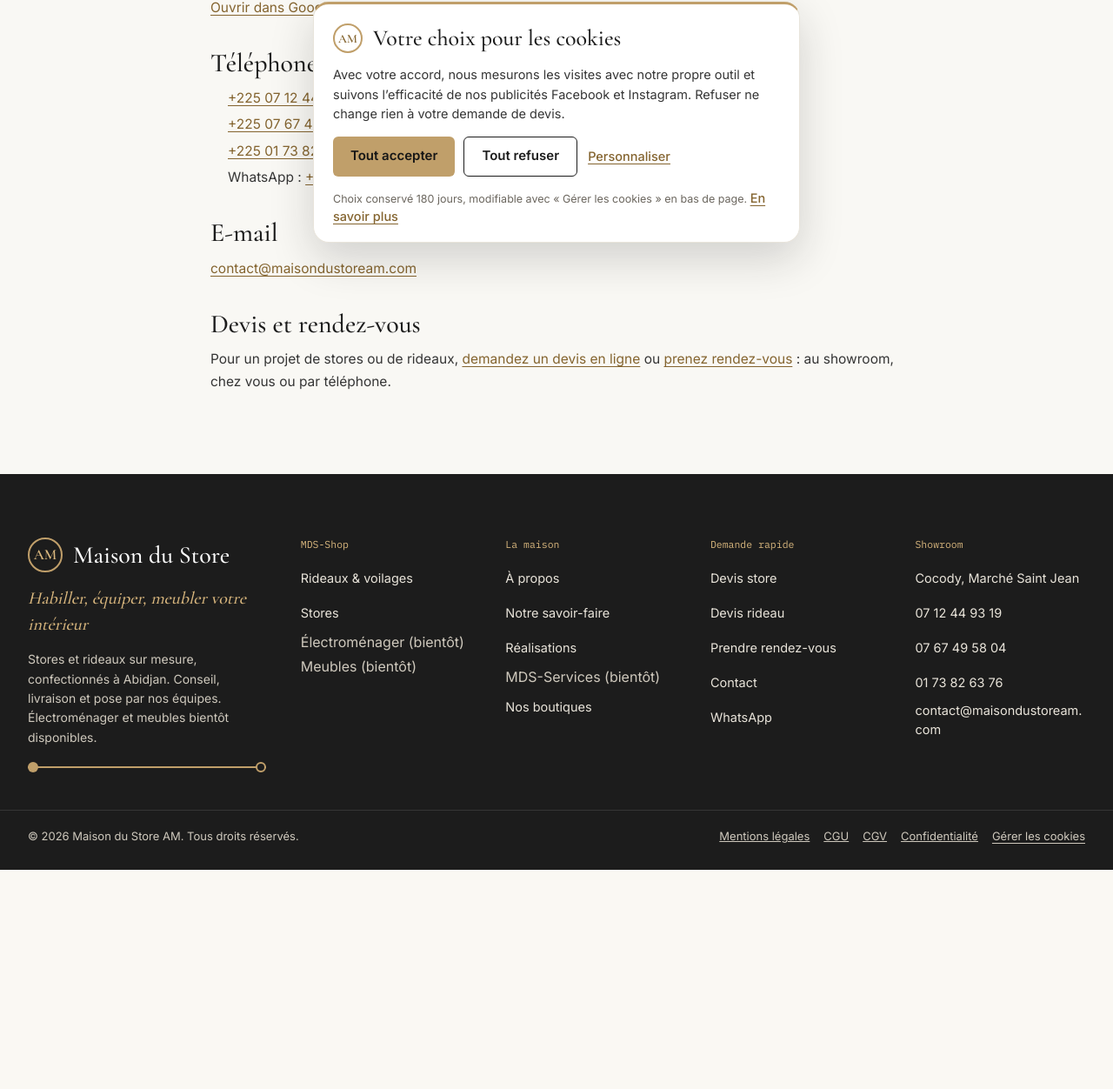
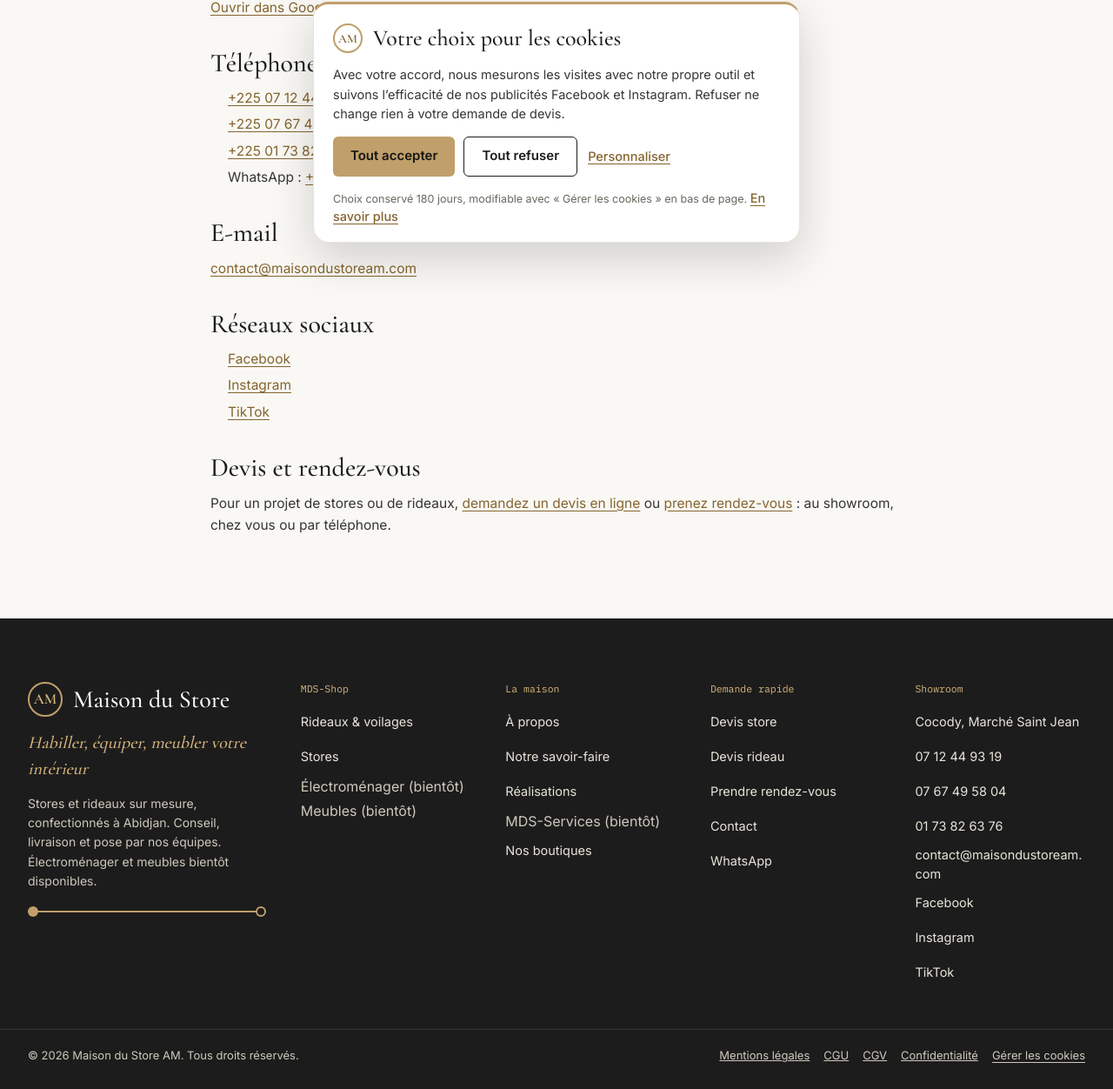
Before and after one commit to CM-maisondustore/Maison-du-store-AM, a Laravel app: page /contact in a window 1280 px wide. Shown: the part 505-1757 px from the top of the page at 87% size. Before the commit the page ends 1505 px from the top, so only its background shows below. Run offline with Laravel 12, Linux system fonts and the light colour scheme; data comes from the database, SQL or seed files in the repository; data that the repository does not hold is empty.

Commit message:
Site public : profils Facebook, Instagram et TikTok (pied de page, Contact, llms.txt, sameAs)
Co-Authored-By: Claude Opus 5.5 <noreply@anthropic.com>

```diff
--- a/Backend/app/Support/Site/Seo.php
+++ b/Backend/app/Support/Site/Seo.php
@@ -138,6 +138,8 @@ class Seo
             '- Électroménager et meubles : boutiques bientôt ouvertes.',
             '- Téléphone : '.$phones.' ; WhatsApp : '.$c['whatsapp'].' ; e-mail : '.$c['email'],
             '',
+            ...array_map(fn ($network, $url) => '- '.(is_string($network) ? $network : 'Profil').' : '.$url, array_keys((array) config('site.profiles')), (array) config('site.profiles')),
+            '',
             '## Pages principales',
             '',
             '- [Accueil]('.route('home').') : boutiques, savoir-faire, réalisations, prise de rendez-vous',
--- a/Backend/config/site.php
+++ b/Backend/config/site.php
@@ -18,9 +18,13 @@ return [
         'maps' => 'https://maps.google.com/?q=Maison+du+Store+AM+Cocody',
     ],
 
-    // Pages officielles de la maison (Facebook, Instagram, TikTok, fiche Google…), séparées par des virgules.
-    // Reprises dans les données structurées (sameAs) pour relier le site à ses profils.
-    'profiles' => array_values(array_filter(array_map('trim', explode(',', (string) env('MDS_SOCIAL_PROFILES', ''))))),
+    // Pages officielles de la maison : liées dans le pied de page, la page Contact, llms.txt
+    // et les données structurées (sameAs). Ajouter ici la fiche Google une fois créée.
+    'profiles' => [
+        'Facebook' => 'https://www.facebook.com/profile.php?id=61575563643317',
+        'Instagram' => 'https://www.instagram.com/maisondustoream/',
+        'TikTok' => 'https://www.tiktok.com/@maisondustoream',
+    ],
 
     'communes' => ['Cocody', 'Plateau', 'Marcory', 'Yopougon', 'Treichville', 'Bingerville', 'Abobo', 'Adjamé', 'Koumassi', 'Port-Bouët', 'Attécoubé', 'Anyama', 'Songon', 'Grand-Bassam', 'Autre'],
 
--- a/Backend/resources/views/site/info/contact.blade.php
+++ b/Backend/resources/views/site/info/contact.blade.php
@@ -13,5 +13,12 @@
 <h2>E-mail</h2>
 <p><a href="mailto:{{ $c['email'] }}">{{ $c['email'] }}</a></p>
 
+@if(config('site.profiles'))
+<h2>Réseaux sociaux</h2>
+<ul>
+    @foreach(config('site.profiles') as $network => $url)<li><a href="{{ $url }}" rel="noopener me">{{ is_string($network) ? $network : $url }}</a></li>@endforeach
+</ul>
+
+@endif
 <h2>Devis et rendez-vous</h2>
 <p>Pour un projet de stores ou de rideaux, <a href="{{ route('quote') }}">demandez un devis en ligne</a> ou <a href="{{ route('home') }}#rendez-vous">prenez rendez-vous</a> : au showroom, chez vous ou par téléphone.</p>
--- a/Backend/resources/views/site/partials/footer.blade.php
+++ b/Backend/resources/views/site/partials/footer.blade.php
@@ -30,6 +30,7 @@
             <a href="{{ $c['maps'] }}" rel="noopener">{{ $c['address'][0] }}</a>
             @foreach($c['phones'] as $ph)<a href="tel:{{ $ph['tel'] }}">{{ $ph['label'] }}</a>@endforeach
             <a href="mailto:{{ $c['email'] }}">{{ $c['email'] }}</a>
+            @foreach(config('site.profiles') as $network => $url)<a href="{{ $url }}" rel="noopener me">{{ is_string($network) ? $network : $url }}</a>@endforeach
         </nav>
     </div>
     <div class="wrap ft-legal">
```
Also changed, not shown: Backend/tests/Feature/SiteAiVisibilityTest.php (+2 -1 lines).
